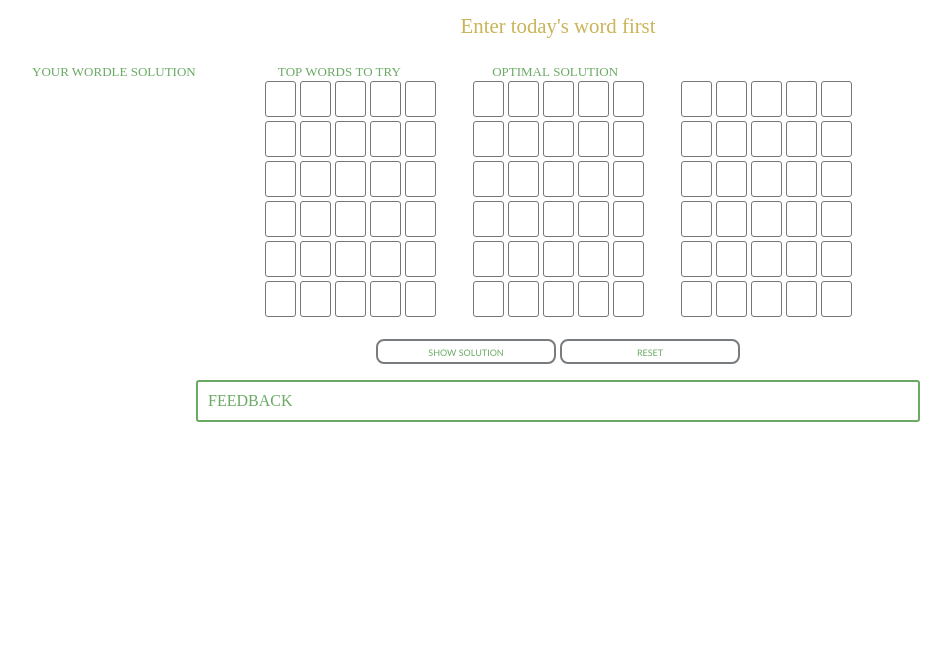
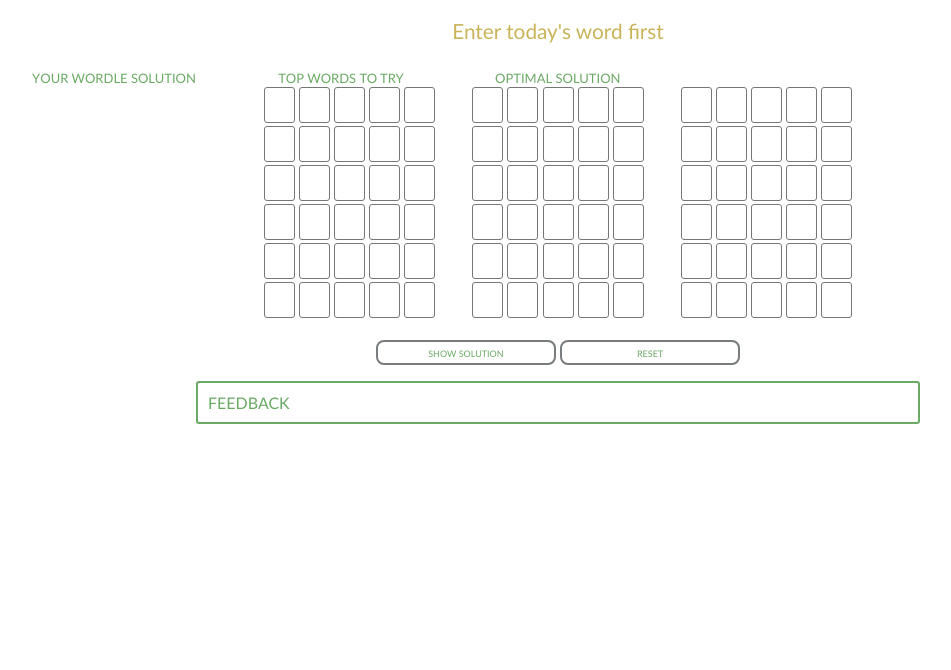
Before and after one commit to RohanTD/Reportle, a browser extension: page index.html in a window 1280 px wide. Shown: the part 130-800 px from the top of the page, without its empty margins (82-1033 px from the left). Drawn offline with Linux system fonts and the light colour scheme.

Commit message:
Update index.html
candara

```diff
--- a/index.html
+++ b/index.html
@@ -15,7 +15,7 @@
   <style>
     html,
     body {
-      font-family: 'Times New Roman', Times, serif;
+      font-family: Candara;
       overflow: auto;
     }
 
```
